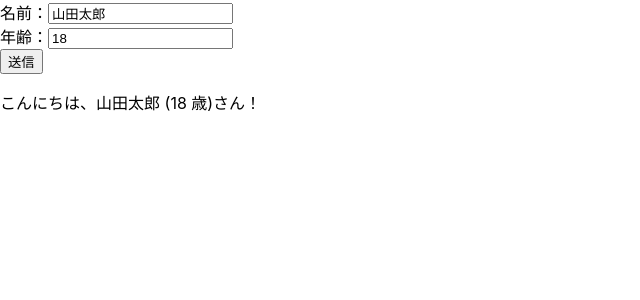
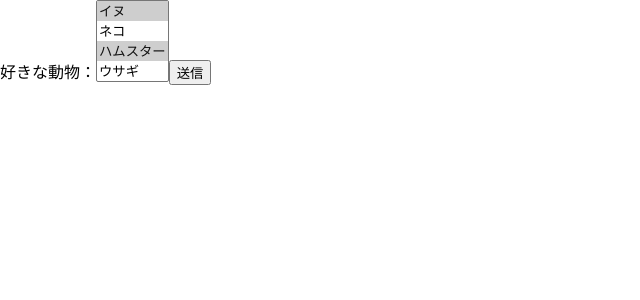
Before and after one commit to iruma-tea/react_introduction, a React (Create React App) app in the folder my-react/: page / in a window 1280 px wide. Shown: the top 300 px of the page, without its empty margins (0-640 px from the left). Built offline with nearby package versions, Linux system fonts and the light colour scheme.

Commit message:
4-1-10まで学習完了

```diff
--- /dev/null
+++ b/my-react/src/chap04/FormList.js
@@ -0,0 +1,39 @@
+import {useState} from 'react';
+
+export default function FormList() {
+    const [form, setForm] = useState({
+        animal: ['dog', 'hamster'],
+    });
+
+    const handleFormList = e => {
+        const data = [];
+        const opts = e.target.options;
+        for (const opt of opts) {
+            if (opt.selected) {
+                data.push(opt.value);
+            }
+        }
+        setForm({
+            ...form,
+            [e.target.name]: data
+        });
+    };
+
+    const show = () => {
+        console.log(`好きな動物： ${form.animal}`);
+    }
+
+    return (
+        <form>
+            <label htmlFor='animal'>好きな動物：</label>
+            <select id='animal' name='animal' value={form.animal} size="4" multiple={true} onChange={handleFormList}>
+                <option value="dog">イヌ</option>
+                <option value="cat">ネコ</option>
+                <option value="hamster">ハムスター</option>
+                <option value="rabbit">ウサギ</option>
+            </select>
+            <button type='button' onClick={show}>送信</button>
+        </form>
+    );
+
+}
--- /dev/null
+++ b/my-react/src/chap04/FormSelect.js
@@ -0,0 +1,31 @@
+import {useState} from 'react';
+
+export default function FormSelect() {
+    const [form, setForm] = useState({
+        animal: 'dog'
+    });
+
+    const handleForm = e => {
+        setForm({
+            ...form,
+            [e.target.name]: e.target.value
+        });
+    };
+
+    const show = () => {
+        console.log(`好きな動物： ${form.animal}`);
+    }
+
+    return (
+        <form>
+            <label htmlFor='animal'>好きな動物：</label>
+            <select id='animal' name='animal' value={form.animal} onChange={handleForm}>
+                <option value="dog">イヌ</option>
+                <option value="cat">ネコ</option>
+                <option value="hamster">ハムスター</option>
+                <option value="rabbit">ウサギ</option>
+            </select>
+            <button type='button' onClick={show}>送信</button>
+        </form>
+    );
+}
--- /dev/null
+++ b/my-react/src/chap04/FormTextarea.js
@@ -0,0 +1,26 @@
+import {useState} from 'react';
+
+export default function FormTextarea() {
+    const [form, setForm] = useState({
+        comment: 'さまざまなフォーム要素を・・・'
+    });
+
+    const handleForm = e => {
+        setForm({
+            ...form,
+            [e.target.name]: e.target.value
+        });
+    };
+
+    const show = () => {
+        console.log(`コメント： ${form.comment}`);
+    }
+
+    return (
+        <form>
+            <label htmlFor='comment'>コメント：</label><br />
+            <textarea id='comment' name='comment' cols="30" rows="7" value={form.comment} onChange={handleForm}></textarea><br />
+            <button type='button' onClick={show}>送信</button>
+        </form>
+    );
+}
--- /dev/null
+++ b/my-react/src/chap04/StateFormUC.js
@@ -0,0 +1,26 @@
+import {useRef} from 'react';
+
+export default function StateFormUC() {
+    const name = useRef(null);
+    const age = useRef(null);
+
+    const show = () => {
+        console.log(`こんにちは、${name.current.value} (${age.current.value}歳)さん！`);
+    };
+
+    return (
+        <form>
+            <div>
+                <label htmlFor='name'>名前：</label>
+                <input id='name' name='name' type='text' ref={name} defaultValue="佐藤理央" />
+            </div>
+            <div>
+                <label htmlFor='age'>年齢：</label>
+                <input id='age' name='age' type='number' ref={age} defaultValue="10" />
+            </div>
+            <div>
+                <button type='button' onClick={show}>送信</button>
+            </div>
+        </form>
+    );
+}
--- a/my-react/src/index.js
+++ b/my-react/src/index.js
@@ -32,6 +32,10 @@ import EventPropagation from './chap03/EventPropagation';
 import EventOnce from './chap03/EventOnce';
 import EventPassive from './chap03/EventPassive';
 import StateForm from './chap04/StateForm';
+import StateFormUC from './chap04/StateFormUC';
+import FormTextarea from './chap04/FormTextarea';
+import FormSelect from './chap04/FormSelect';
+import FormList from './chap04/FormList';
 
 const root = ReactDOM.createRoot(document.getElementById('root'));
 // root.render(
@@ -313,8 +317,24 @@ const root = ReactDOM.createRoot(document.getElementById('root'));
 //   <EventPassive />
 // );
 
+// root.render(
+//   <StateForm />
+// );
+
+// root.render(
+//   <StateFormUC />
+// );
+
+// root.render(
+//   <FormTextarea />
+// );
+
+// root.render(
+//   <FormSelect />
+// );
+
 root.render(
-  <StateForm />
+  <FormList />
 );
 
 // If you want to start measuring performance in your app, pass a function
```
